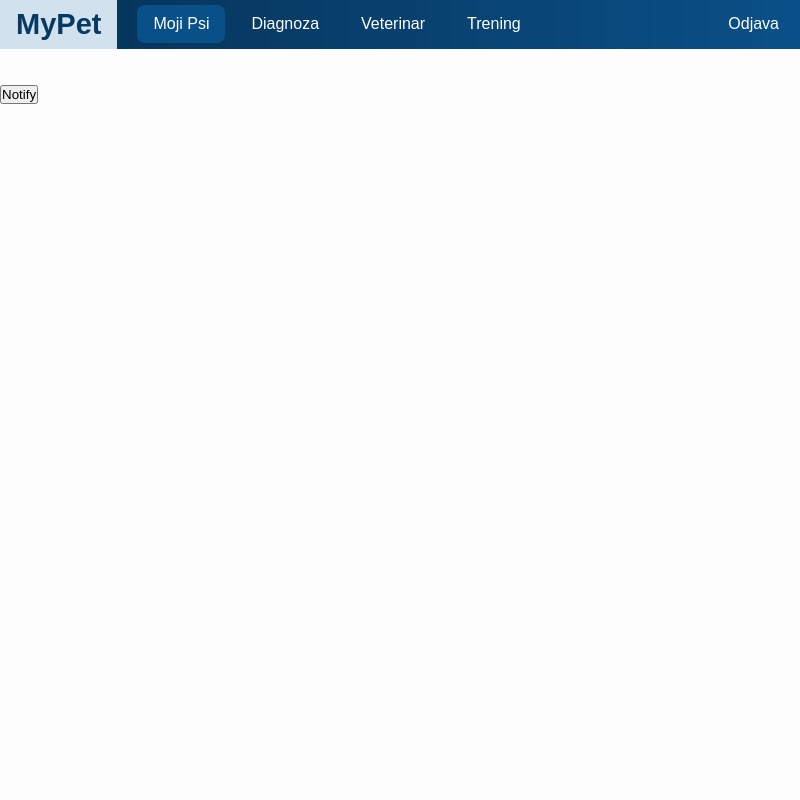
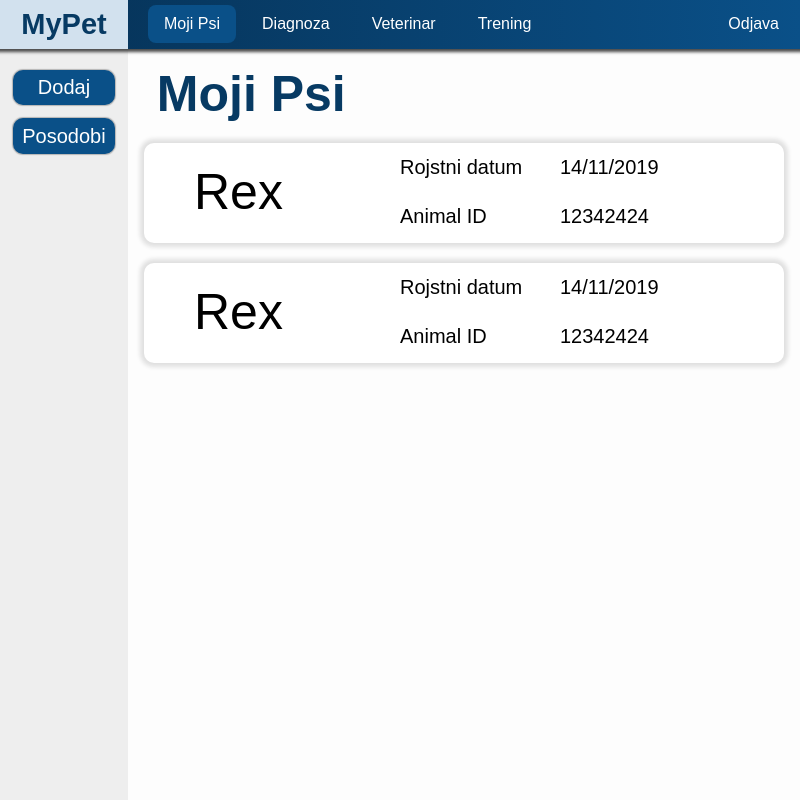
Before and after one commit to nick-812/MyPetDesktop, an Electron app: page src/psi/psi.html in a window 800 px wide. Drawn offline with Linux system fonts and the light colour scheme.

Commit message:
Dodan seznam psov

```diff
--- a/package.json
+++ b/package.json
@@ -14,6 +14,7 @@
     "electron-packager": "^16.0.0"
   },
   "dependencies": {
-    "axios": "^1.4.0"
+    "axios": "^1.4.0",
+    "dexie": "^3.2.3"
   }
 }
--- a/src/diagnoza/diagnoza.css
+++ b/src/diagnoza/diagnoza.css
@@ -15,12 +15,17 @@ body {
 	padding: 0;
 	overflow: hidden;
 	background-image: linear-gradient(to right, #063155, #0a5088 );
+	position: fixed;
+	width: 100%;
+	z-index:2;
+	box-shadow: 0px 0px 3px 3px rgb(75, 75, 75);
 }
 
 #logo{
 	float: left;
 	background-color: #d2e1ee;
 	margin-right: 15px;
+	width: 16%;
 }
 
 #logo a {
@@ -60,6 +65,12 @@ a.active:hover {
 	background-color: #094475;
 }
 
+#main {
+	width: 100%;
+	margin-top: 4.3%;
+	float: left;
+}
+
 @media (prefers-color-scheme: dark) {
 	body {background-color: #232323;}
 }
--- a/src/psi/psi.css
+++ b/src/psi/psi.css
@@ -15,12 +15,17 @@ body {
 	padding: 0;
 	overflow: hidden;
 	background-image: linear-gradient(to right, #063155, #0a5088 );
+	position: fixed;
+	width: 100%;
+	z-index:2;
+	box-shadow: 0px 0px 3px 3px rgb(75, 75, 75);
 }
 
 #logo{
 	float: left;
 	background-color: #d2e1ee;
 	margin-right: 15px;
+	width: 16%;
 }
 
 #logo a {
@@ -60,6 +65,146 @@ a.active:hover {
 	background-color: #094475;
 }
 
+.left_menu {
+	width: 16%;
+	height: 1200px;
+	background-color: #eeeeee;
+	float: left;
+	position: fixed;
+	margin-top: 1%;
+	/*box-shadow: 0px 0px 2px 2px rgb(224, 224, 224);*/
+}
+
+.menu_button {
+	width: 80%;
+	background-color: #0a5088;
+	margin-left: 10%;
+	margin-right: auto;
+	padding-top: 5%;
+	padding-bottom: 5%;
+	margin-top: 20%;
+	border-width: 0;
+	border-radius: 10px;
+	font-size: 20px;
+	color: white;
+	box-shadow: 0px 0px 1px 1px rgb(180, 180, 180);
+}
+
+.menu_button:hover {
+	background-color: #094779;
+}
+
+#fetch_dogs {
+	margin-top: 10%;
+}
+
+#dogs_list {
+	width: 80%;
+	margin-left: 18%;
+	margin-bottom: 2%;
+	margin-right: 2%;
+	margin-top: 2%;
+	/*background-color: magenta;*/
+	float: left;
+}
+
+#dogs_list_label {
+	margin-left: 2%;
+	margin-top: 2%;
+	font-size: 50px;
+	font-weight: bolder;
+	color:#073a63;
+}
+
+.dog {
+	width: 100%;
+	height: 100px;
+	background-color: rgb(255, 255, 255);
+	border-radius: 10px;
+	display: block;
+	margin-top: 20px;
+	margin-bottom: 20px;
+	box-shadow: 0px 0px 4px 4px rgb(224, 224, 224);
+}
+
+.name_div {
+	width: 40%;
+	padding-top: 20px;
+	padding-bottom: 20px;
+	display: block;
+	float: left;
+}
+
+.dog_name {
+	font-size: 50px;
+	text-align: left;
+	padding-left: 50px;
+}
+
+.labels {
+	width: 25%;
+	display: block;
+	float: left;
+}
+
+.birthday_label_div {
+	width: 100%;
+	padding-top: 13px;
+	padding-bottom: 13px;
+	display: block;
+	float: left;
+}
+
+.birthday_label {
+	font-size: 20px;
+	text-align: left;
+}
+
+.animalID_label_div {
+	width: 100%;
+	padding-top: 13px;
+	padding-bottom: 13px;
+	display: block;
+	float: left;
+}
+
+.animalID_label {
+	font-size: 20px;
+	text-align: left;
+}
+
+.values {
+	width: 35%;
+	display: block;
+	float: left;
+}
+
+.birthday_div {
+	width: 100%;
+	padding-top: 13px;
+	padding-bottom: 13px;
+	display: block;
+	float: left;
+}
+
+.dog_birthday {
+	font-size: 20px;
+	text-align: left;
+}
+
+.animalID_div {
+	width: 100%;
+	padding-top: 13px;
+	padding-bottom: 13px;
+	display: block;
+	float: left;
+}
+
+.dog_animalID {
+	font-size: 20px;
+	text-align: left;
+}
+
 @media (prefers-color-scheme: dark) {
 	body {background-color: #232323;}
 }
--- a/src/psi/psi.html
+++ b/src/psi/psi.html
@@ -18,6 +18,40 @@
 	</ul>
 	<br><br>
 
+
+	<div class="left_menu">
+		<button class="menu_button" id="add_dog">Dodaj</button>
+		<button class="menu_button" id="fetch_dogs">Posodobi</button>
+	</div>
+
+
+	<div id="dogs_list">
+		<p id="dogs_list_label">Moji Psi</p>
+		<div class="dog">
+			<div class="name_div"><p class="dog_name">Rex</p></div>
+			<div class="labels">
+				<div class="birthday_label_div"><p class="birthday_label">Rojstni datum</p></div>
+				<div class="animalID_label_div"><p class="animalID_label">Animal ID</p></div>
+			</div>
+			<div class="values">
+				<div class="birthday_div"><p class="dog_birthday">14/11/2019</p></div>
+				<div class="animalID_div"><p class="dog_animalID">12342424</p></div>
+			</div>
+		</div>
+		<div class="dog">
+			<div class="name_div"><p class="dog_name">Rex</p></div>
+			<div class="labels">
+				<div class="birthday_label_div"><p class="birthday_label">Rojstni datum</p></div>
+				<div class="animalID_label_div"><p class="animalID_label">Animal ID</p></div>
+			</div>
+			<div class="values">
+				<div class="birthday_div"><p class="dog_birthday">14/11/2019</p></div>
+				<div class="animalID_div"><p class="dog_animalID">12342424</p></div>
+			</div>
+		</div>
+	</div>
+
+	<br/><br/>
 	<button id="notify">Notify</button>
 
 	<script src="psi.js"></script>
--- a/src/psi/psi.js
+++ b/src/psi/psi.js
@@ -1,10 +1,40 @@
 
 
 const notification_btn = document.getElementById('notify');
-
+const refresh_btn = document.getElementById('fetch_dogs');
+const list = document.getElementById('dogs_list');
 
 
 notification_btn.addEventListener('click', async () => {
 	api.notificationApi.sendNotification('My custom notification! '+localStorage.getItem("token"));
+})
 
+refresh_btn.addEventListener('click', async () => {
+	console.log("refresh");
+
+	await api.fetch.getAllDogs();
+
+	const oldPets = JSON.parse(localStorage.getItem("oldPets"));
+
+	const dodajPet = (pet) => {
+		const newPet = document.createElement("div");
+		newPet.className = "dog";
+
+		newPet.innerHTML = `<div class="dog">
+			<div class="name_div"><p class="dog_name">${pet.name}</p></div>
+			<div class="labels">
+				<div class="birthday_label_div"><p class="birthday_label">Rojstni datum</p></div>
+				<div class="animalID_label_div"><p class="animalID_label">Animal ID</p></div>
+			</div>
+			<div class="values">
+				<div class="birthday_div"><p class="dog_birthday">${pet.date_of_birth}</p></div>
+				<div class="animalID_div"><p class="dog_animalID">${pet.animal_id}</p></div>
+			</div>
+		</div>`
+
+		if (list) list.appendChild (newPet);
+	}
+	for (const pet of oldPets) {
+		dodajPet(pet);
+	}
 })
--- a/src/trening/trening.css
+++ b/src/trening/trening.css
@@ -15,12 +15,17 @@ body {
 	padding: 0;
 	overflow: hidden;
 	background-image: linear-gradient(to right, #063155, #0a5088 );
+	position: fixed;
+	width: 100%;
+	z-index:2;
+	box-shadow: 0px 0px 3px 3px rgb(75, 75, 75);
 }
 
 #logo{
 	float: left;
 	background-color: #d2e1ee;
 	margin-right: 15px;
+	width: 16%;
 }
 
 #logo a {
@@ -60,6 +65,12 @@ a.active:hover {
 	background-color: #094475;
 }
 
+#main {
+	width: 100%;
+	margin-top: 4.3%;
+	float: left;
+}
+
 @media (prefers-color-scheme: dark) {
 	body {background-color: #232323;}
 }
--- a/src/veterinar/veterinar.css
+++ b/src/veterinar/veterinar.css
@@ -15,12 +15,17 @@ body {
 	padding: 0;
 	overflow: hidden;
 	background-image: linear-gradient(to right, #063155, #0a5088 );
+	position: fixed;
+	width: 100%;
+	z-index:2;
+	box-shadow: 0px 0px 3px 3px rgb(75, 75, 75);
 }
 
 #logo{
 	float: left;
 	background-color: #d2e1ee;
 	margin-right: 15px;
+	width: 16%;
 }
 
 #logo a {
@@ -60,6 +65,12 @@ a.active:hover {
 	background-color: #094475;
 }
 
+#main {
+	width: 100%;
+	margin-top: 4.3%;
+	float: left;
+}
+
 @media (prefers-color-scheme: dark) {
 	body {background-color: #232323;}
 }
```
Also changed, not shown: preload.js (+50 -14 lines), src/diagnoza/diagnoza.html (+3 -2 lines), src/trening/trening.html (+3 -2 lines), src/veterinar/veterinar.html (+3 -2 lines).
